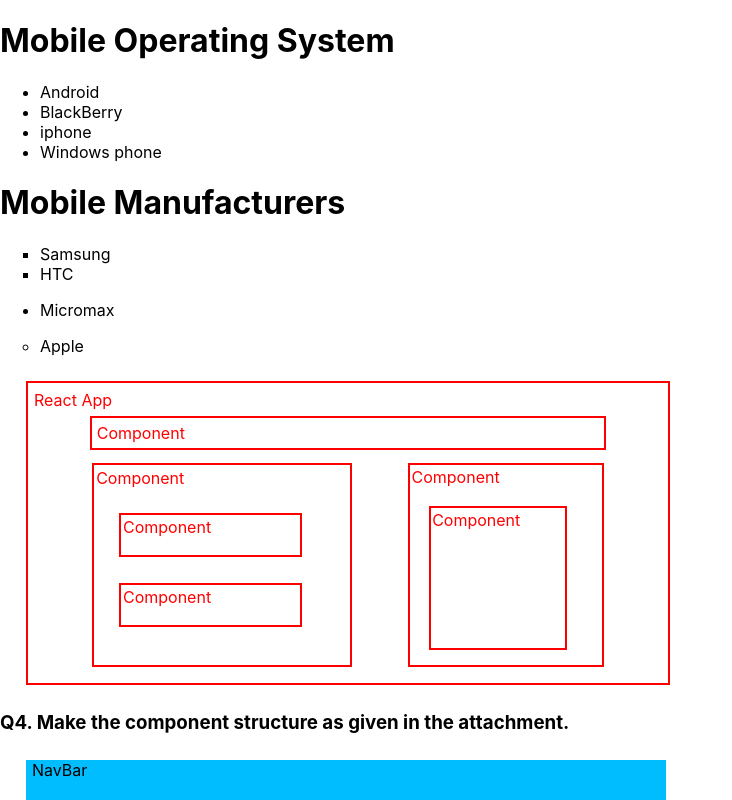
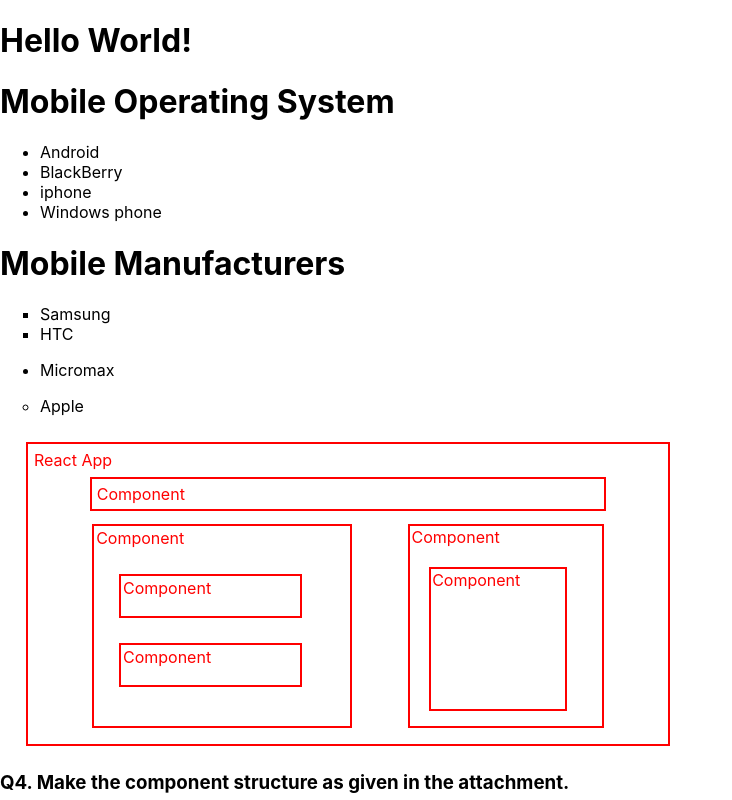
Before and after one commit to anshikachaurasiya-cedcoss/React, a React (Create React App) app: page / in a window 1280 px wide. Shown: the top 800 px of the page, without its empty margins (0-732 px from the left). Built offline with nearby package versions, Linux system fonts and the light colour scheme.

Commit message:
modified link

```diff
--- a/src/components/ClassComponent.js
+++ b/src/components/ClassComponent.js
@@ -1,6 +1,6 @@
 import React, { Component } from 'react'
 export class ClassComponent extends Component {
-  render() {
+  render=()=> {
     return (
     <div>
         <h1>Hello World!</h1>
--- a/src/index.js
+++ b/src/index.js
@@ -1,6 +1,7 @@
 import React from 'react';
 import ReactDOM from 'react-dom/client';
 import './index.css';
+import ClassComponent from './components/ClassComponent';
 import MobileManuComponent from './components/MobileManuComponent';
 import MobileOsComponents from './components/MobileOsComponents';
 import ReactAppComponent from './components/ReactAppComponent';
@@ -11,6 +12,7 @@ import reportWebVitals from './reportWebVitals';
 const root = ReactDOM.createRoot(document.getElementById('root'));
 root.render(
   <div>
+    <ClassComponent/>
     <MobileOsComponents/>
     <MobileManuComponent/>
     <ReactAppComponent/>
```
